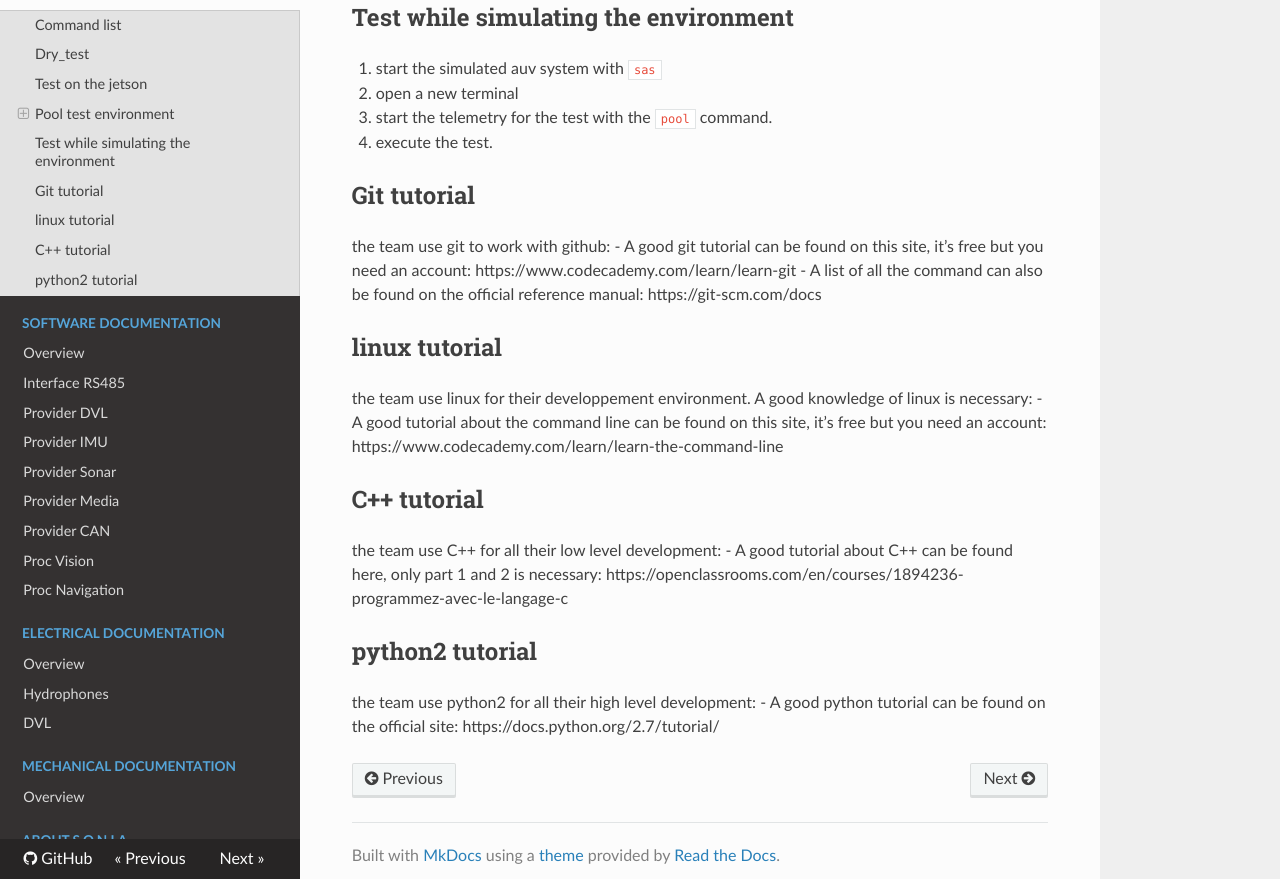
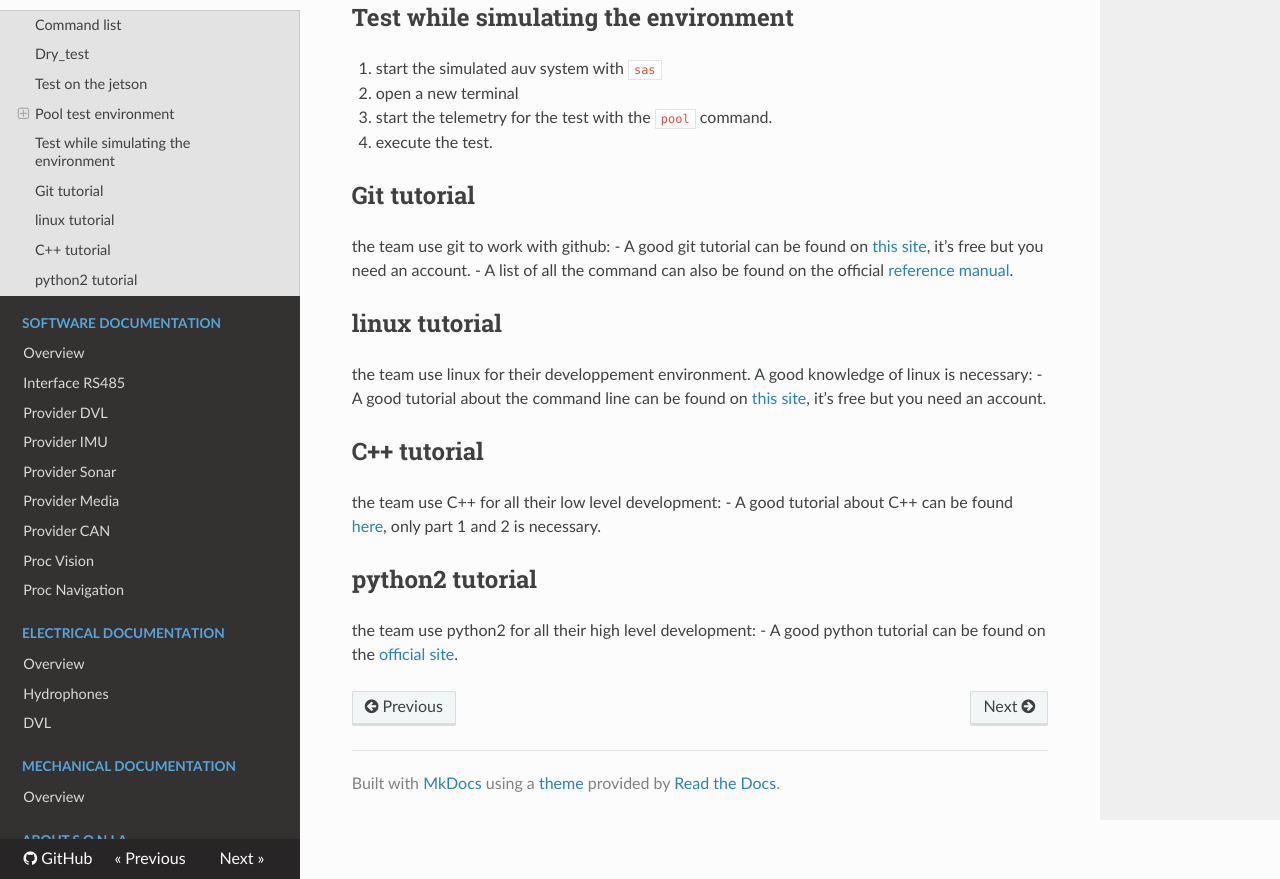
Before and after one commit to sonia-auv/documentation, an MkDocs documentation site: the page built from docs/user/environment.md, in a window 1280 px wide and 900 px high, scrolled down 2287 px, cut to the strip 21-900 px from the top of the window. Built offline with MkDocs 1.6.1, drawn with Linux system fonts in a browser that asks for light colours; nearby versions of some CDN libraries; old or Windows-style settings are respelled for this version of MkDocs.

Commit message:
fix link

```diff
--- a/docs/user/environment.md
+++ b/docs/user/environment.md
@@ -79,20 +79,20 @@ Your browser does not support the video tag.
 ## Git tutorial
 
 the team use git to work with github:
-- A good git tutorial can be found on this site, it's free but you need an account: https://www.codecademy.com/learn/learn-git
-- A list of all the command can also be found on the official reference manual: https://git-scm.com/docs
+- A good git tutorial can be found on [this site](https://www.codecademy.com/learn/learn-git), it's free but you need an account.
+- A list of all the command can also be found on the official [reference manual](https://git-scm.com/docs).
 
 ## linux tutorial
 
 the team use linux for their developpement environment. A good knowledge of linux is necessary:
-- A good tutorial about the command line can be found on this site, it's free but you need an account: https://www.codecademy.com/learn/learn-the-command-line
+- A good tutorial about the command line can be found on [this site](https://www.codecademy.com/learn/learn-the-command-line), it's free but you need an account.
 
 ## C++ tutorial
 
 the team use C++ for all their low level development:
-- A good tutorial about C++ can be found here, only part 1 and 2 is necessary: https://openclassrooms.com/en/courses/1894236-programmez-avec-le-langage-c
+- A good tutorial about C++ can be found [here](https://openclassrooms.com/en/courses/1894236-programmez-avec-le-langage-c), only part 1 and 2 is necessary.
 
 ## python2 tutorial
 
 the team use python2 for all their high level development:
-- A good python tutorial can be found on the official site: https://docs.python.org/2.7/tutorial/
+- A good python tutorial can be found on the [official site](https://docs.python.org/2.7/tutorial/).
```
